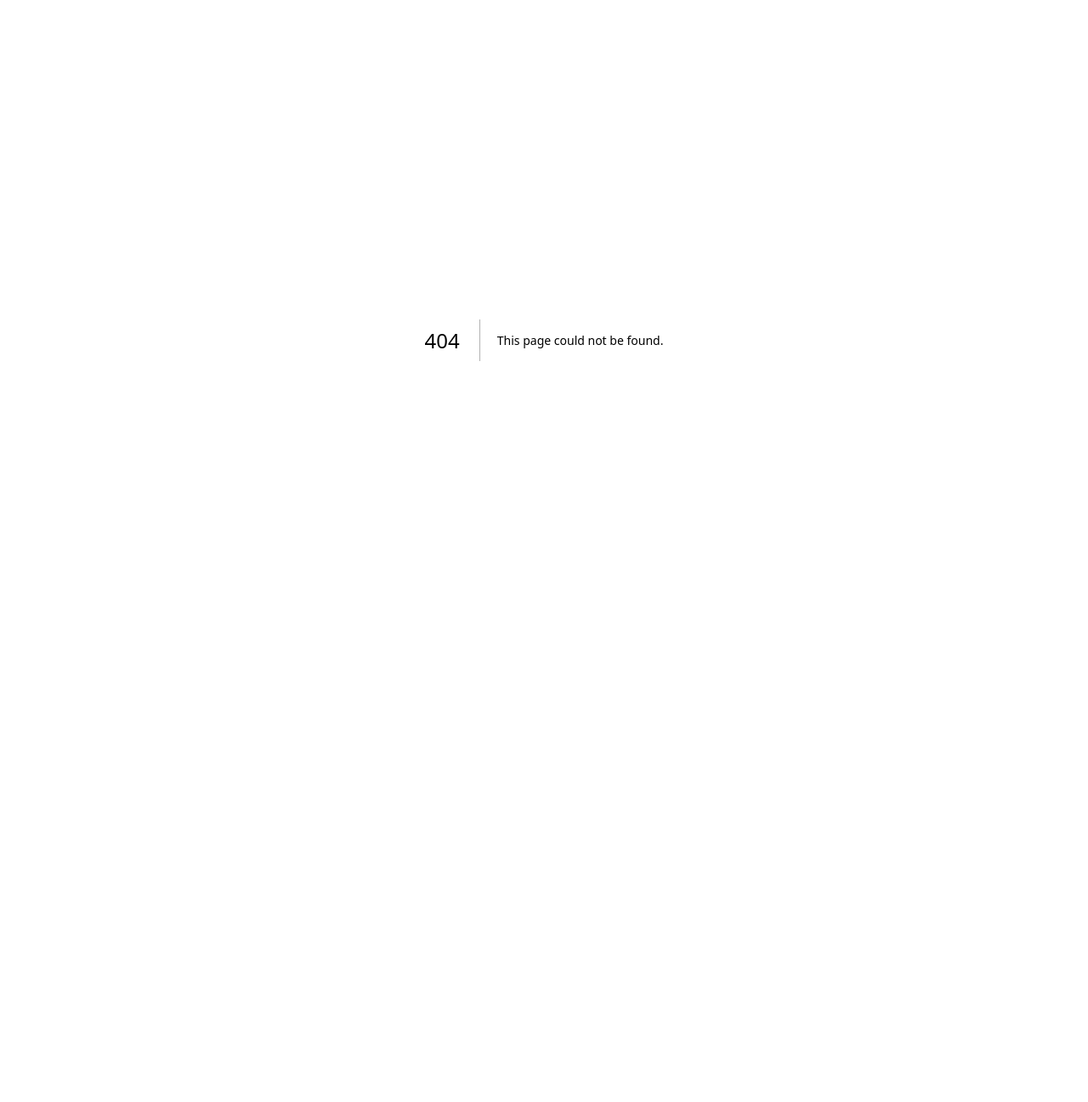
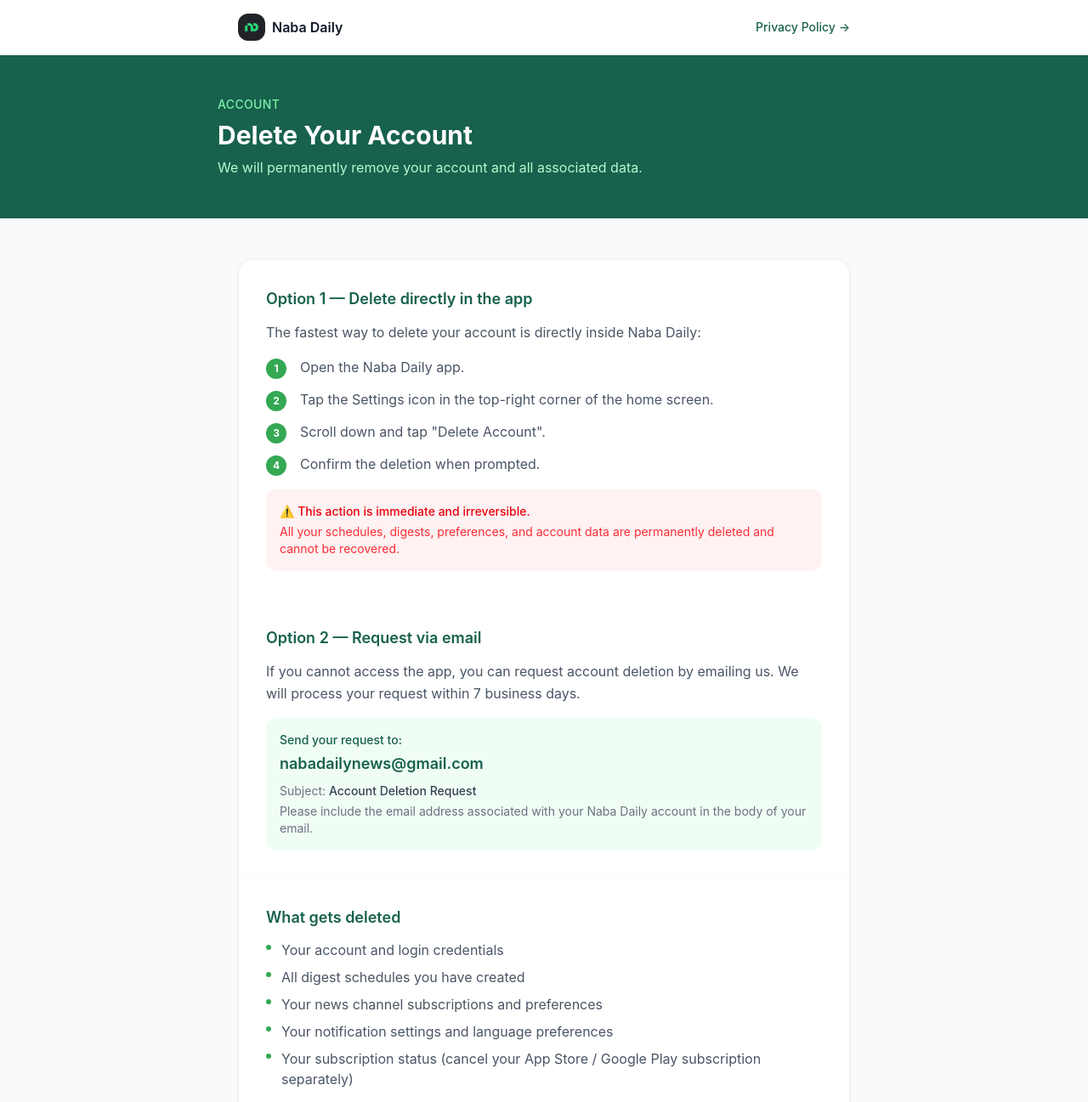
Before and after one commit to Berkant004/nabadaily-web, a Next.js app: page /delete-account in a window 1280 px wide. Before the commit this address had no page. Shown: the top 1297 px of the page at 85% size. Before the commit the page ends 800 px from the top, so only its background shows below. Built offline with nearby package versions, Linux system fonts and the light colour scheme.

Commit message:
Delete account functionality

```diff
--- /dev/null
+++ b/app/delete-account/page.tsx
@@ -0,0 +1,174 @@
+import Link from "next/link";
+import Image from "next/image";
+import type { Metadata } from "next";
+
+export const metadata: Metadata = {
+  title: "Delete Account – Naba Daily",
+  description: "Request deletion of your Naba Daily account and data.",
+};
+
+export default function DeleteAccountPage() {
+  return (
+    <div className="min-h-screen" style={{ backgroundColor: "#F9FAFB" }}>
+      <header className="border-b border-gray-100 bg-white sticky top-0 z-10">
+        <div className="max-w-3xl mx-auto px-6 py-4 flex items-center justify-between">
+          <Link href="/" className="flex items-center gap-2">
+            <Image
+              src="/app_icon.png"
+              alt="Naba Daily"
+              width={32}
+              height={32}
+              className="rounded-xl"
+            />
+            <span className="font-semibold text-gray-900">Naba Daily</span>
+          </Link>
+          <Link href="/privacy" className="text-sm font-medium" style={{ color: "#17614D" }}>
+            Privacy Policy →
+          </Link>
+        </div>
+      </header>
+
+      <div style={{ backgroundColor: "#17614D" }} className="py-12 px-6">
+        <div className="max-w-3xl mx-auto">
+          <p className="text-green-300 text-sm font-medium mb-2 uppercase tracking-wide">Account</p>
+          <h1 className="text-3xl font-bold text-white mb-2">Delete Your Account</h1>
+          <p className="text-green-200">We will permanently remove your account and all associated data.</p>
+        </div>
+      </div>
+
+      <div className="max-w-3xl mx-auto px-6 py-12">
+        <div className="bg-white rounded-2xl shadow-sm border border-gray-100 overflow-hidden">
+
+          {/* Option 1 — In-App */}
+          <div className="p-8 border-b border-gray-50">
+            <h2 className="text-lg font-semibold mb-3" style={{ color: "#17614D" }}>
+              Option 1 — Delete directly in the app
+            </h2>
+            <p className="text-gray-600 leading-relaxed mb-4">
+              The fastest way to delete your account is directly inside Naba Daily:
+            </p>
+            <ol className="space-y-3">
+              {[
+                "Open the Naba Daily app.",
+                "Tap the Settings icon in the top-right corner of the home screen.",
+                'Scroll down and tap "Delete Account".',
+                "Confirm the deletion when prompted.",
+              ].map((step, i) => (
+                <li key={i} className="flex gap-4 text-gray-600">
+                  <span
+                    className="flex-shrink-0 w-6 h-6 rounded-full text-white text-xs font-bold flex items-center justify-center mt-0.5"
+                    style={{ backgroundColor: "#34A853" }}
+                  >
+                    {i + 1}
+                  </span>
+                  {step}
+                </li>
+              ))}
+            </ol>
+            <div className="mt-4 rounded-xl p-4" style={{ backgroundColor: "#FEF2F2" }}>
+              <p className="text-sm text-red-600 font-medium">⚠️ This action is immediate and irreversible.</p>
+              <p className="text-sm text-red-500 mt-1">
+                All your schedules, digests, preferences, and account data are permanently deleted and cannot be recovered.
+              </p>
+            </div>
+          </div>
+
+          {/* Option 2 — Email */}
+          <div className="p-8 border-b border-gray-50">
+            <h2 className="text-lg font-semibold mb-3" style={{ color: "#17614D" }}>
+              Option 2 — Request via email
+            </h2>
+            <p className="text-gray-600 leading-relaxed mb-4">
+              If you cannot access the app, you can request account deletion by emailing us. We will process your request within 7 business days.
+            </p>
+            <div className="rounded-xl p-4" style={{ backgroundColor: "#F0FDF4" }}>
+              <p className="text-sm font-medium mb-1" style={{ color: "#17614D" }}>Send your request to:</p>
+              <a
+                href="mailto:nabadailynews@gmail.com?subject=Account%20Deletion%20Request&body=Please%20delete%20my%20Naba%20Daily%20account.%0A%0AEmail%20address%20associated%20with%20my%20account%3A%20"
+                className="text-lg font-semibold"
+                style={{ color: "#17614D" }}
+              >
+                nabadailynews@gmail.com
+              </a>
+              <p className="text-sm text-gray-500 mt-2">
+                Subject: <span className="font-medium text-gray-700">Account Deletion Request</span>
+              </p>
+              <p className="text-sm text-gray-500 mt-1">
+                Please include the email address associated with your Naba Daily account in the body of your email.
+              </p>
+            </div>
+          </div>
+
+          {/* What gets deleted */}
+          <div className="p-8 border-b border-gray-50">
+            <h2 className="text-lg font-semibold mb-3" style={{ color: "#17614D" }}>
+              What gets deleted
+            </h2>
+            <ul className="space-y-2">
+              {[
+                "Your account and login credentials",
+                "All digest schedules you have created",
+                "Your news channel subscriptions and preferences",
+                "Your notification settings and language preferences",
+                "Your subscription status (cancel your App Store / Google Play subscription separately)",
+              ].map((item, i) => (
+                <li key={i} className="flex gap-3 text-gray-600">
+                  <span
+                    className="mt-1.5 w-1.5 h-1.5 rounded-full flex-shrink-0"
+                    style={{ backgroundColor: "#34A853" }}
+                  />
+                  {item}
+                </li>
+              ))}
+            </ul>
+          </div>
+
+          {/* Subscription note */}
+          <div className="p-8">
+            <h2 className="text-lg font-semibold mb-3" style={{ color: "#17614D" }}>
+              Active subscriptions
+            </h2>
+            <p className="text-gray-600 leading-relaxed">
+              Deleting your account does <strong>not</strong> automatically cancel your App Store or Google Play subscription.
+              To avoid future charges, cancel your subscription separately before deleting your account:
+            </p>
+            <div className="mt-4 grid grid-cols-1 gap-3 sm:grid-cols-2">
+              <a
+                href="https://apps.apple.com/account/subscriptions"
+                target="_blank"
+                rel="noopener noreferrer"
+                className="rounded-xl p-4 border border-gray-200 hover:border-gray-300 transition-colors"
+              >
+                <p className="font-medium text-sm text-gray-900">🍎 iOS / App Store</p>
+                <p className="text-xs text-gray-500 mt-1">Manage at apps.apple.com/account/subscriptions</p>
+              </a>
+              <a
+                href="https://play.google.com/store/account/subscriptions"
+                target="_blank"
+                rel="noopener noreferrer"
+                className="rounded-xl p-4 border border-gray-200 hover:border-gray-300 transition-colors"
+              >
+                <p className="font-medium text-sm text-gray-900">🤖 Android / Google Play</p>
+                <p className="text-xs text-gray-500 mt-1">Manage at play.google.com/store/account/subscriptions</p>
+              </a>
+            </div>
+          </div>
+        </div>
+
+        <div className="mt-8 text-center">
+          <p className="text-gray-400 text-sm">
+            Questions?{" "}
+            <a href="mailto:nabadailynews@gmail.com" className="font-medium" style={{ color: "#17614D" }}>
+              nabadailynews@gmail.com
+            </a>
+          </p>
+          <div className="flex gap-4 justify-center mt-4 text-sm text-gray-400">
+            <Link href="/" className="hover:text-gray-600">Home</Link>
+            <Link href="/privacy" className="hover:text-gray-600">Privacy Policy</Link>
+            <Link href="/terms" className="hover:text-gray-600">Terms of Service</Link>
+          </div>
+        </div>
+      </div>
+    </div>
+  );
+}
```
